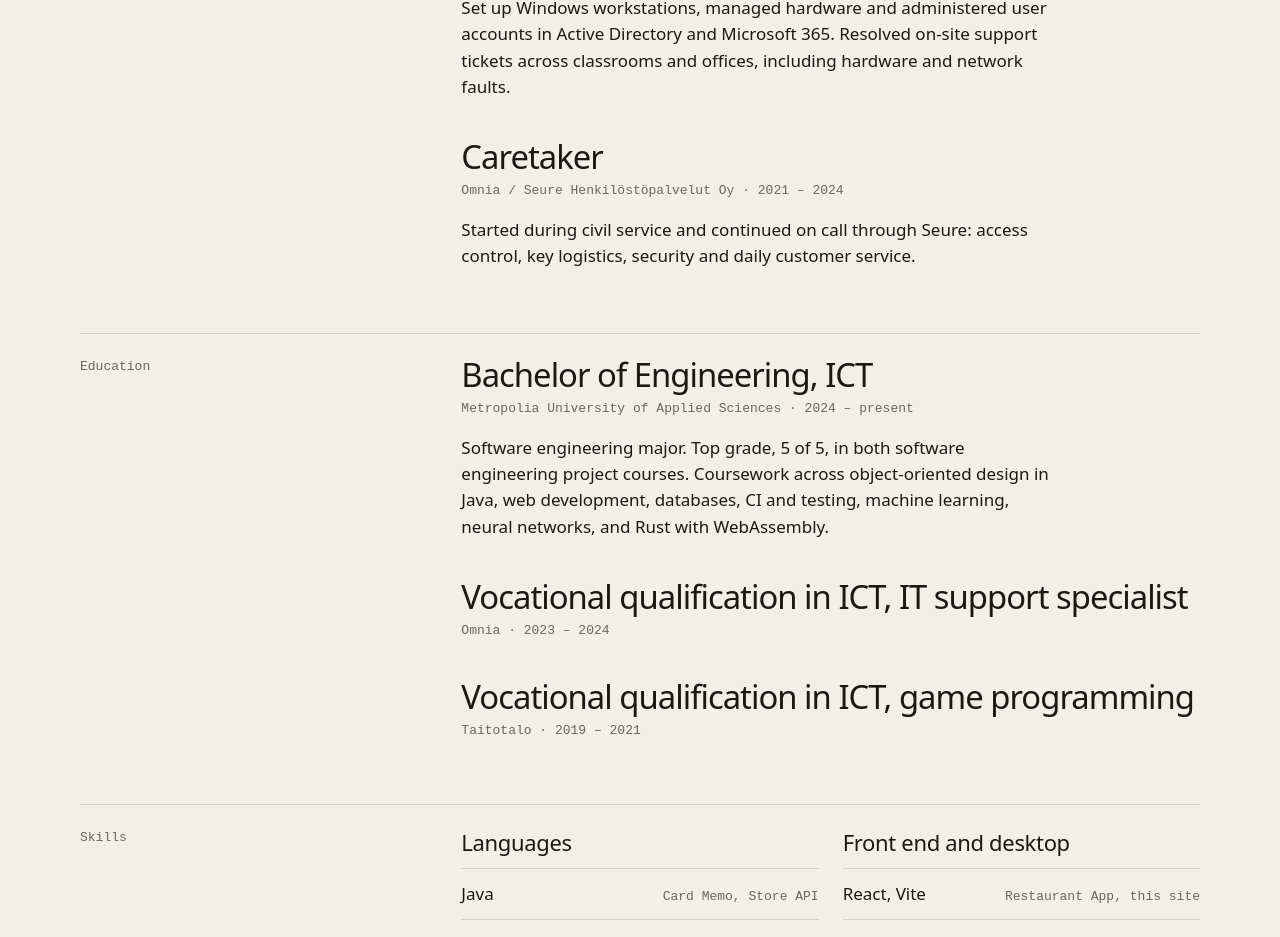
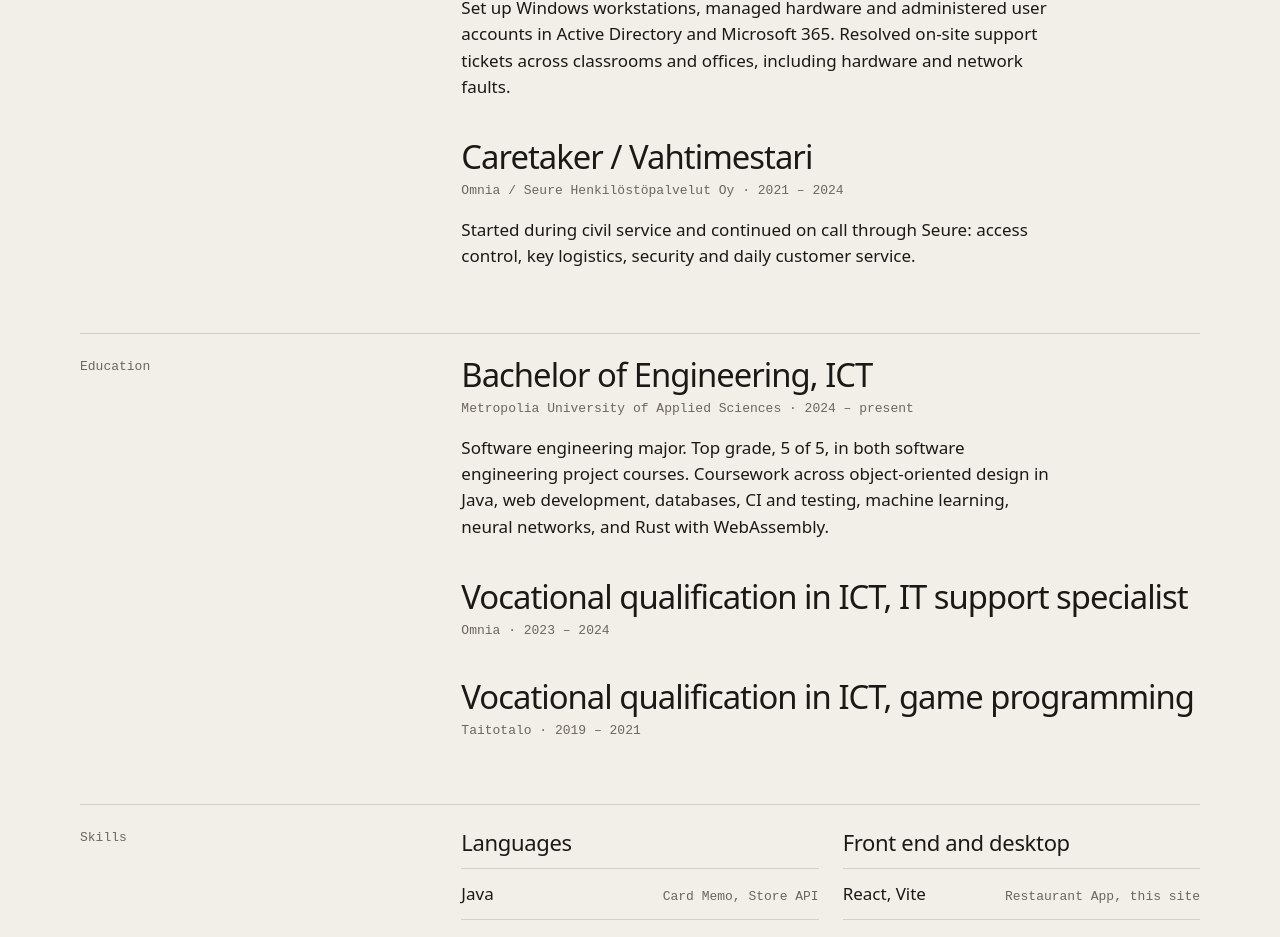
Before and after one commit to axerex12/Axel-Nokireki, a React (Vite) app: page / in a window 1280 px wide. Shown: the part 6616-7553 px from the top of the page. Built offline with nearby package versions, Linux system fonts and the light colour scheme.

Commit message:
small fix to craetaker vahtimestari

```diff
--- a/src/data/content.js
+++ b/src/data/content.js
@@ -231,7 +231,7 @@ export const experience = [
   },
   {
     period: "2021 – 2024",
-    title: "Caretaker",
+    title: "Caretaker / Vahtimestari",
     place: "Omnia / Seure Henkilöstöpalvelut Oy",
     text: "Started during civil service and continued on call through Seure: access control, key logistics, security and daily customer service.",
   },
```
